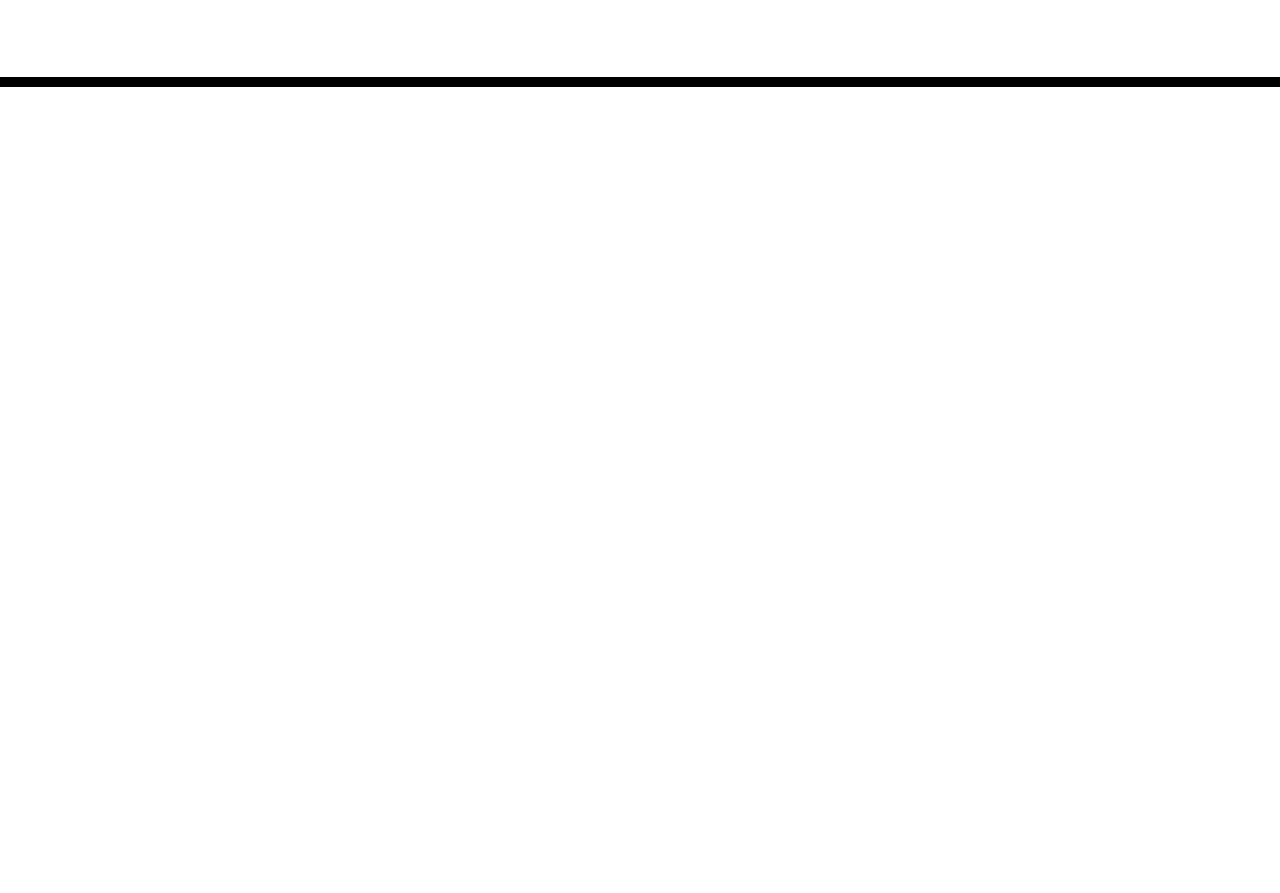
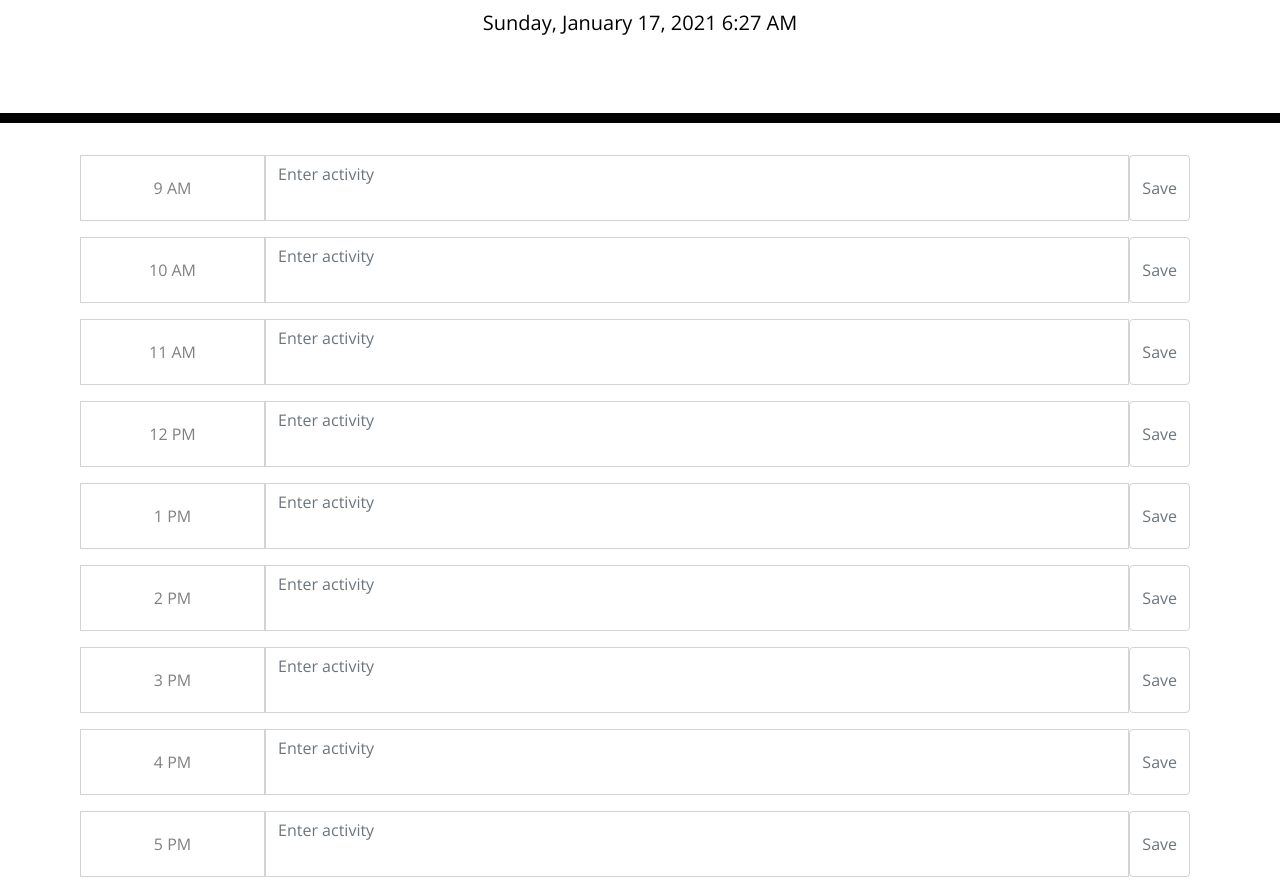
Before and after one commit to kdkleven/uofm-bootcamp-homework-05, a website: page 05-Third-Party-APIs/Develop/index.html in a window 1280 px wide. Shown: the part 181-1074 px from the top of the page. Before the commit the page ends 800 px from the top, so only its background shows below. Drawn offline with nearby package versions, Linux system fonts and the light colour scheme.

Commit message:
Formatted html to reflect expected design-mostly

```diff
--- a/05-Third-Party-APIs/Develop/index.html
+++ b/05-Third-Party-APIs/Develop/index.html
@@ -29,9 +29,51 @@
       <p id="currentDay" class="lead"></p>
     </header>
     <div class="container">
-      <table id="schedule">
-       <!-- Timeblocks go here -->
-     </table>
+      <div class="form-row input-group mb-3">
+        <div class="col-2 time">9 AM</div>
+        <textarea class="form-control activity" id="activity-1" placeholder="Enter activity"></textarea>
+        <button class="btn btn-outline-secondary save" id="button-1" type="button">Save</button>
+      </div>
+      <div class="form-row input-group mb-3">
+        <div class="col-2 time">10 AM</div>
+        <textarea class="form-control activity" id="activity-2" placeholder="Enter activity"></textarea>
+        <button class="btn btn-outline-secondary save" id="button-2" type="button">Save</button>
+      </div>
+      <div class="form-row input-group mb-3">
+        <div class="col-2 time">11 AM</div>
+        <textarea class="form-control activity" id="activity-3" placeholder="Enter activity"></textarea>
+        <button class="btn btn-outline-secondary save" id="button-3" type="button">Save</button>
+      </div>
+      <div class="form-row input-group mb-3">
+        <div class="col-2 time">12 PM</div>
+        <textarea class="form-control activity" id="activity-4" placeholder="Enter activity"></textarea>
+        <button class="btn btn-outline-secondary save" id="button-4" type="button">Save</button>
+      </div>
+      <div class="form-row input-group mb-3">
+        <div class="col-2 time">1 PM</div>
+        <textarea class="form-control activity" id="activity-5" placeholder="Enter activity"></textarea>
+        <button class="btn btn-outline-secondary save" id="button-5" type="button">Save</button>
+      </div>
+      <div class="form-row input-group mb-3">
+        <div class="col-2 time">2 PM</div>
+        <textarea class="form-control activity" id="activity-6" placeholder="Enter activity"></textarea>
+        <button class="btn btn-outline-secondary save" id="button-6" type="button">Save</button>
+      </div>
+      <div class="form-row input-group mb-3">
+        <div class="col-2 time">3 PM</div>
+        <textarea class="form-control activity" id="activity-7" placeholder="Enter activity"></textarea>
+        <button class="btn btn-outline-secondary save" id="button-7" type="button">Save</button>
+      </div>
+      <div class="form-row input-group mb-3">
+        <div class="col-2 time">4 PM</div>
+        <textarea class="form-control activity" id="activity-8" placeholder="Enter activity"></textarea>
+        <button class="btn btn-outline-secondary save" id="button-8" type="button">Save</button>
+      </div>
+      <div class="form-row input-group mb-3">
+        <div class="col-2 time">5 PM</div>
+        <textarea class="form-control activity" id="activity-9" placeholder="Enter activity"></textarea>
+        <button class="btn btn-outline-secondary save" id="button-9" type="button">Save</button>
+      </div>
     </div>
 
     <script src="https://cdnjs.cloudflare.com/ajax/libs/jquery/3.2.1/jquery.min.js"></script>
--- a/05-Third-Party-APIs/Develop/script.js
+++ b/05-Third-Party-APIs/Develop/script.js
@@ -21,31 +21,60 @@
 // create JSON parser to store object to local storage
 // when save is clicked, save corresponding text field value to local storage
 
-
 $('#currentDay').text((moment().format('LLLL')));
 
-var s = {["9AM": "",
+var schedule = [
+    {
+        time: "9 AM",
+        activity: "",
+        saved: false
+    },
+    {
+        time: "10 AM",
+        activity: "",
+        saved: false
+    },
+    {
+        time: "11 AM",
+        activity: "",
+        saved: false
+    },
+    {
+        time: "12 PM",
+        activity: "",
+        saved: false
+    },
+    {
+        time: "1 PM",
+        activity: "",
+        saved: false
+    },
+    {
+        time: "2 PM",
+        activity: "",
+        saved: false
+    },
+    {
+        time: "3 PM",
+        activity: "",
+        saved: false
+    },
+    {
+        time: "4 PM",
+        activity: "",
+        saved: false
+    },
+    {
+        time: "5 PM",
+        activity: "",
+        saved: false
+    }
+]
 
-]}
-        9: "",
-        10: "",
-        11: "",
-        12: "",
-        1: "",
-        2: "",
-        3: "",
-        4: "",
-        5: ""
 
-function createTable () {
-    var i;
-    for (var key in s) {
-        if (s.hasOwnProperty(key)) {
-            i = document.getElementByID('#schedule').insertRow(key);
-        }
-        var y = i.insertCell(key);
-        y.innerHTML = key;
-    }
-}
 
-createTable();
+
+
+$('.save').on("click", function() {
+
+});
--- a/05-Third-Party-APIs/Develop/style.css
+++ b/05-Third-Party-APIs/Develop/style.css
@@ -69,3 +69,22 @@ textarea{
   font-size: 20px;
   transition: all .3s ease-in-out;
 }
+
+
+.time {
+  border: 1px solid #d3d3d3;
+  text-align: center;
+  width: 100%;
+  height: 100%;
+  padding: 24px;
+  color: grey;
+}
+
+.activity {
+  border: 1px solid #d3d3d3;
+  color: grey;
+}
+
+.save {
+  border: 1px solid #d3d3d3;
+}
```
